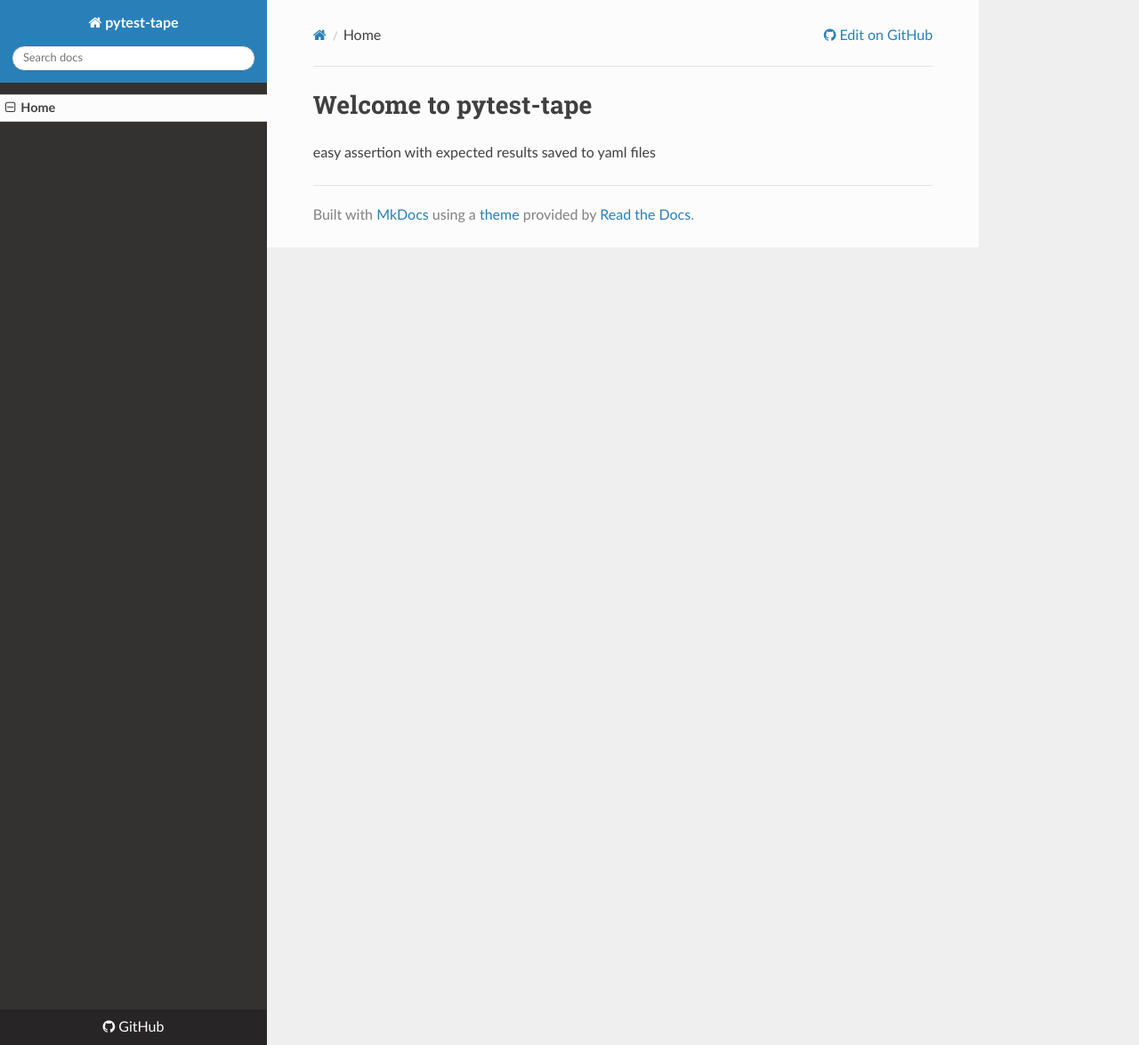
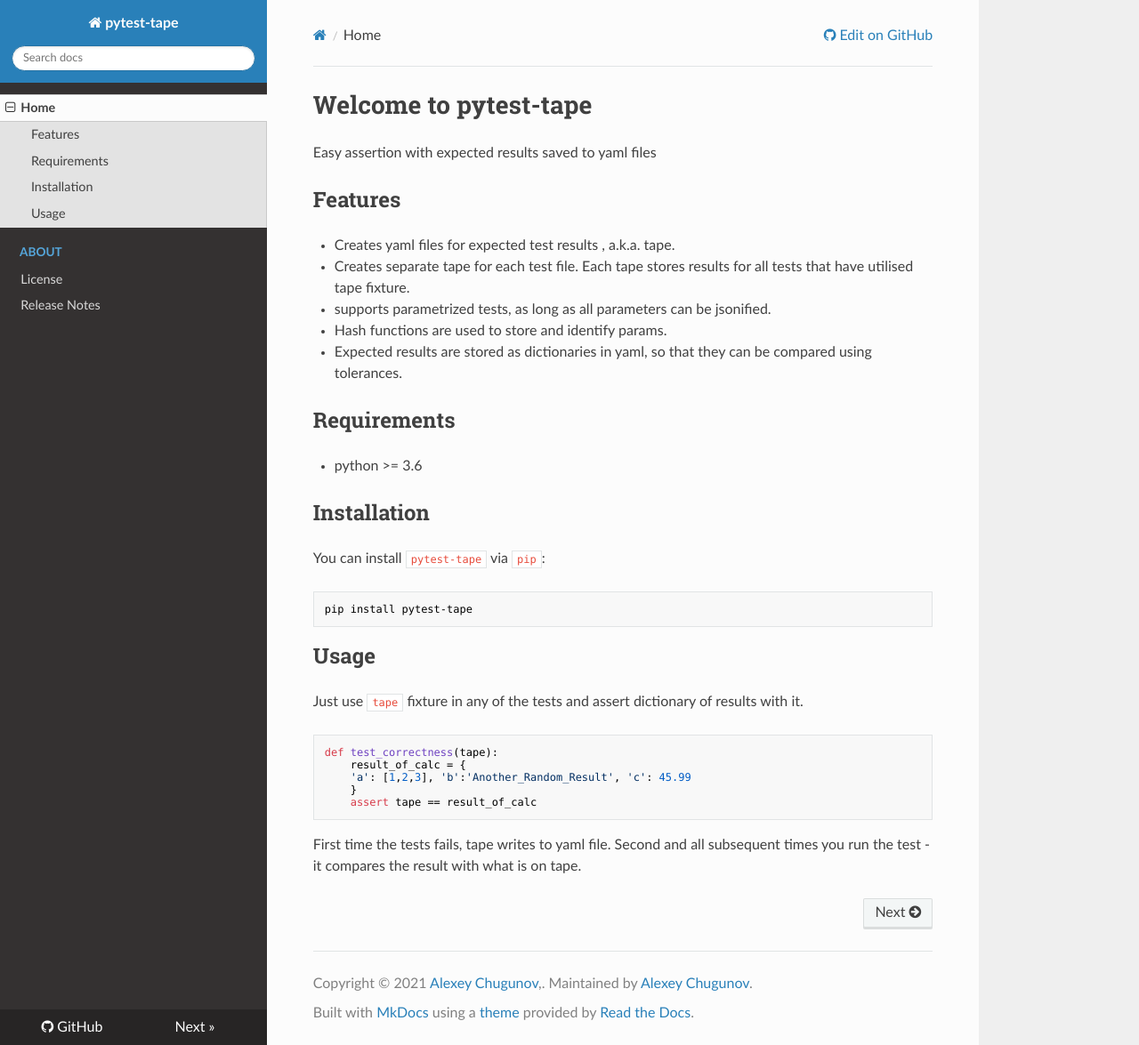
Before and after one commit to a-chugunov/pytest-tape, an MkDocs documentation site: the page built from docs/index.md, in a window 1280 px wide and 1175 px high. Shown: the whole window at 89% size. Built offline with MkDocs 1.6.1, drawn with Linux system fonts in a browser that asks for light colours; nearby versions of some CDN libraries; old or Windows-style settings are respelled for this version of MkDocs.

Commit message:
-initial code -updates github actions -updated docs -initial testing -flake8 config

````diff
--- a/docs/index.md
+++ b/docs/index.md
@@ -1,3 +1,46 @@
 # Welcome to pytest-tape
 
-easy assertion with expected results saved to yaml files
+Easy assertion with expected results saved to yaml files
+
+
+
+Features
+--------
+
+* Creates yaml files for expected test results , a.k.a. tape.
+* Creates separate tape for each test file. Each tape stores results for all tests that have utilised tape fixture.
+* supports parametrized tests, as long as all parameters can be jsonified.
+* Hash functions are used to store and identify params.
+* Expected results are stored as dictionaries in yaml, so that they can be compared using tolerances.
+
+Requirements
+------------
+
+* python >= 3.6
+
+
+Installation
+------------
+
+You can install `pytest-tape` via `pip`:
+
+```
+pip install pytest-tape
+```
+
+Usage
+-----
+
+Just use  `tape` fixture in any of the tests and assert dictionary of results with it.
+
+
+```python
+def test_correctness(tape):
+    result_of_calc = {
+    'a': [1,2,3], 'b':'Another_Random_Result', 'c': 45.99
+    }
+    assert tape == result_of_calc
+```
+
+First time the tests fails, tape writes to yaml file.
+Second and all subsequent times you run the test - it compares the result with what is on tape.
--- a/mkdocs.yml
+++ b/mkdocs.yml
@@ -1,13 +1,19 @@
 site_name: pytest-tape
+site_url: https://a-chugunov.github.io/pytest-tape/
 site_description: easy assertion with expected results saved to yaml files
 site_author: Alexey Chugunov
 
 theme: readthedocs
 
-repo_url: https://github.com/a-chugunov/pytest-tape
+repo_url: https://github.com/a-chugunov/pytest-tape/
 
 nav:
-  - Home: index.md
+- Home: index.md
+- About:
+  - License: license.md
+  - Release Notes: release-notes.md
 
-pages:
-- Home: index.md
+copyright: Copyright &copy; 2021 <a href="https://chugunov.dev">Alexey Chugunov</a>,. Maintained by <a href="https://chugunov.dev">Alexey Chugunov</a>.
+
+plugins:
+  - search
````
Also changed, not shown: docs/license.md (added, +25 -0 lines), docs/release-notes.md (added, +4 -0 lines), pytest_tape.py (+34 -7 lines), README.rst, 4 other files.
